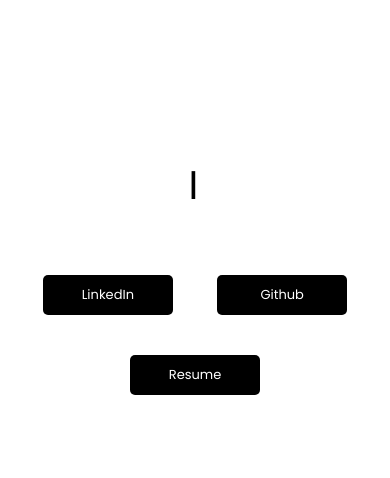
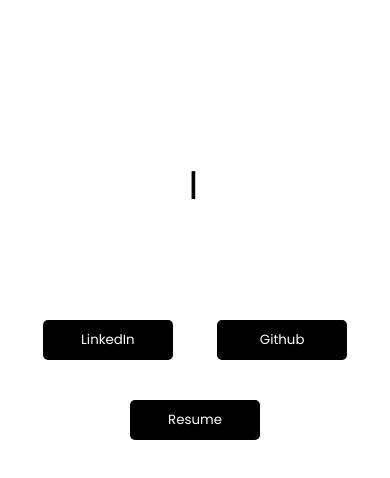
Before and after one commit to joshuakaisar/Portfolio, a plain HTML site: page index.html in a window 390 px wide. Shown: the part 68-546 px from the top of the page. Drawn offline with Linux system fonts and the light colour scheme.

Commit message:
possibly fixed moving buttons, needs to be tried on a phone

```diff
--- a/css/resume_style.css
+++ b/css/resume_style.css
@@ -21,7 +21,7 @@
 }
 
 .inner p {
-    color: darkgrey;
+    color: rgb(122, 122, 122);
 }
 
 .employment ul {
@@ -48,7 +48,7 @@
     text-align:justify;
 }
 
-/* button */
+/* Download Button */
 .frame {
     width: 90%;
     margin: 40px auto;
--- a/css/style.css
+++ b/css/style.css
@@ -11,7 +11,7 @@
 
 /* Font */
 body {
-    font-family: 'Poppins', sans-serif;
+        font-family: 'Poppins', sans-serif;
 }
 
 /*Projects Page*/
@@ -311,6 +311,7 @@
 .front_page_greeting {
     font-size: 2.5em;
     max-width: 100%;
+    height: 7em;
     text-align: center;
     color: black;
     padding-top:175px;
@@ -334,14 +335,11 @@
     border-radius: 5px;
     padding: 10px 25px;
     font-family: inherit;
-    font-size: small;
     background: transparent;
     cursor: pointer;
     transition: all 0.3s ease;
     position: relative;
     display: inline-block;
-    7px 7px 20px 0px rgba(0,0,0,.1),
-    4px 4px 5px 0px rgba(0,0,0,.1);
     outline: none;
 }
 /* Button 15 */
@@ -360,8 +358,6 @@
     z-index: -1;
     background-color: orange;
     border-radius: 5px;
-    7px 7px 20px 0px rgba(0,0,0,.1),
-    4px 4px 5px 0px rgba(0,0,0,.1);
     transition: all 0.3s ease;
 }
 .btn-15:hover {
```
